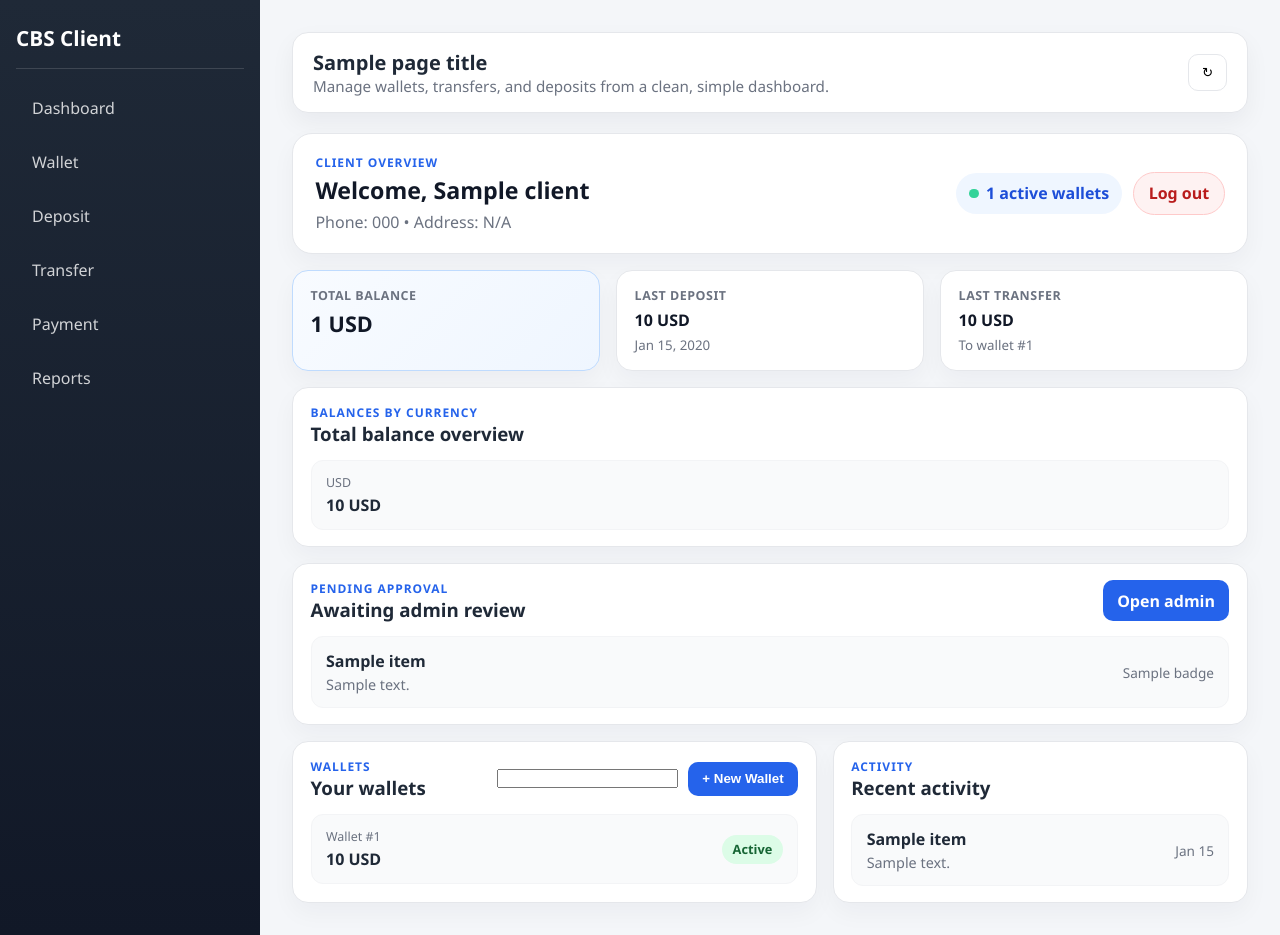
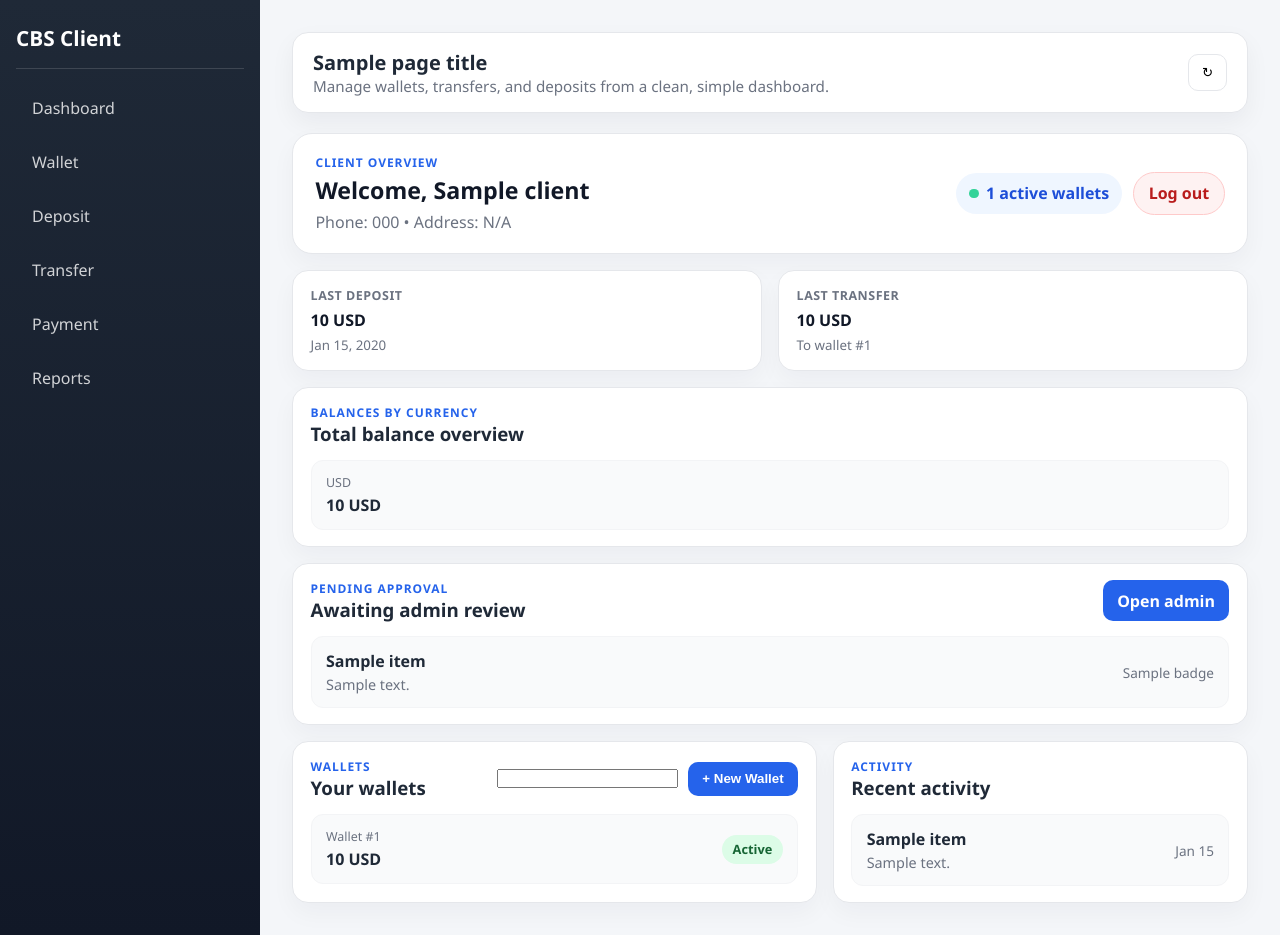
Before and after one commit to RogerJunior2407/Core-Banking-System, a Django app: template templates/client/client.html in a window 1280 px wide. Run offline with Django 5.2, Linux system fonts and the light colour scheme; the template is opened without the code that fills it: most values are stand-ins (such as "Sample title", 1, 10 or a date in 2020); form fields are guessed from the names that the template uses; some web fonts are replaced.

Commit message:
dashboard fix v02

```diff
--- a/templates/client/client.html
+++ b/templates/client/client.html
@@ -243,11 +243,6 @@
     </section>
 
     <div class="stats-grid">
-        <article class="stat-card primary">
-            <p class="stat-label">Total balance</p>
-            <h3>{{ total_balance }} {{ currency }}</h3>
-        </article>
-
         <article class="stat-card">
             <p class="stat-label">Last deposit</p>
             {% if last_deposit %}
```
